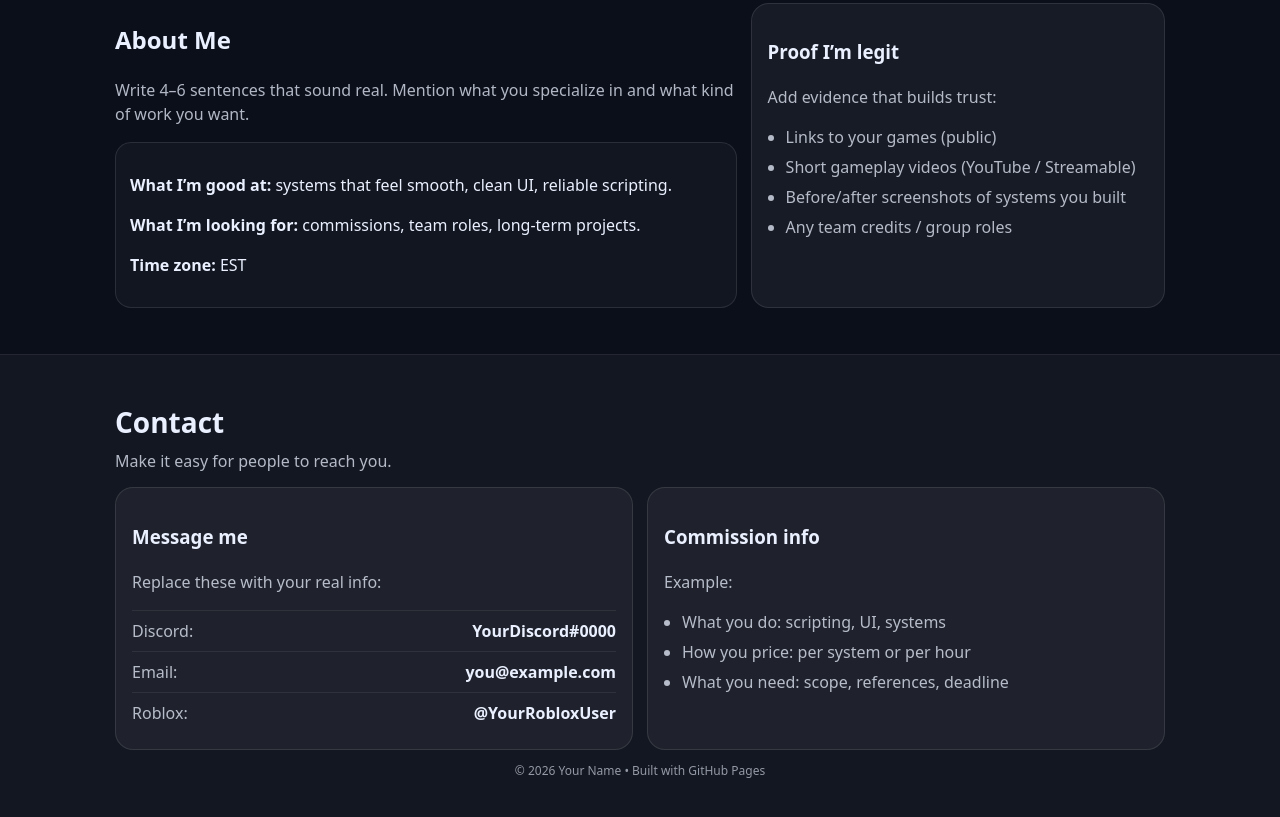
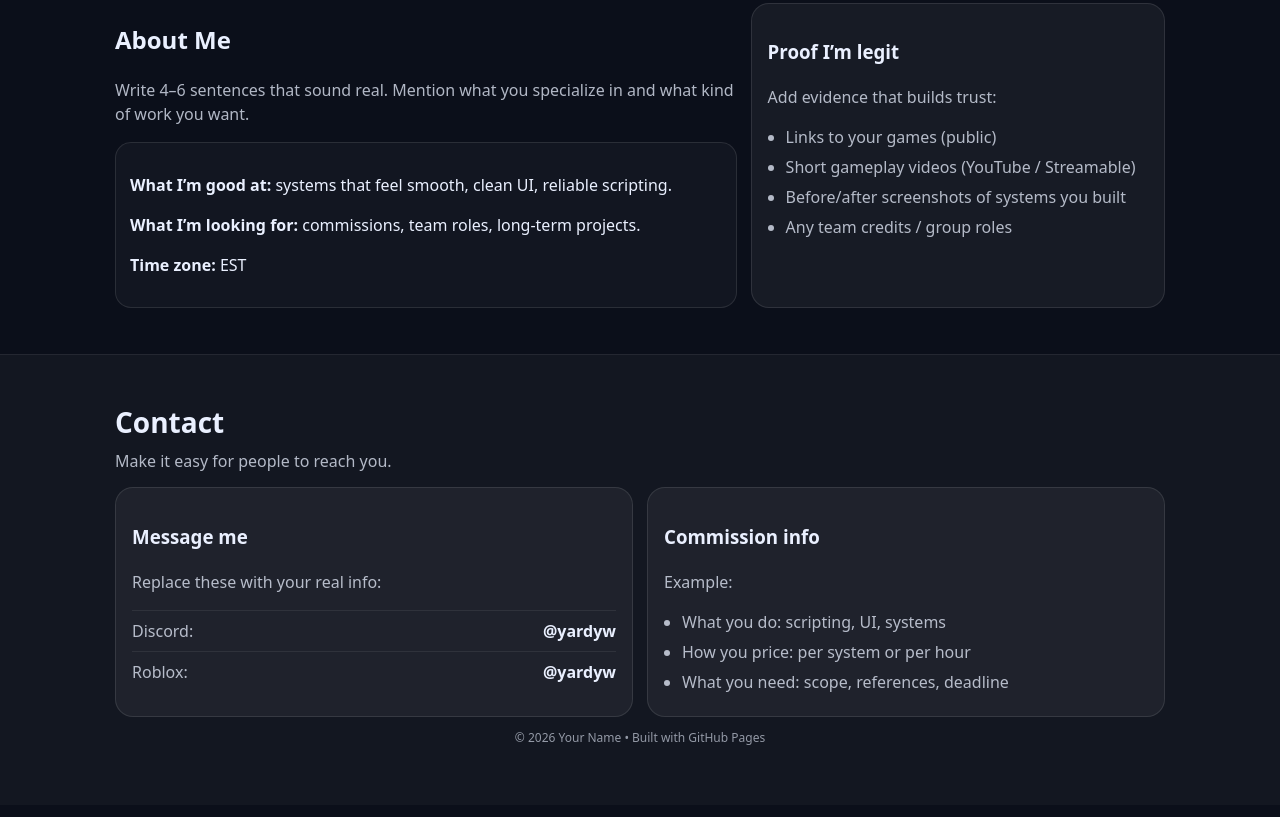
Before and after one commit to nicholasgeorg3/yardywportfolio, a plain HTML site: page index.html in a window 1280 px wide. Shown: the part 1635-2452 px from the top of the page. Drawn offline with Linux system fonts and the light colour scheme.

Commit message:
Update index.html

```diff
--- a/index.html
+++ b/index.html
@@ -3,7 +3,7 @@
 <head>
   <meta charset="UTF-8" />
   <meta name="viewport" content="width=device-width, initial-scale=1" />
-  <title>Roblox Dev Portfolio | Yardyw's Portfolio</title>
+  <title>Yardyw's Portfolio</title>
   <meta name="description" content="Roblox developer portfolio showcasing projects, skills, and experience." />
 <link rel="stylesheet" href="style.css">
 </head>
@@ -11,7 +11,7 @@
 
   <header class="topbar">
     <div class="container bar">
-      <a class="brand" href="#top">Your Name<span class="dot">.</span></a>
+      <a class="brand" href="#top">Yardyw's Portfolio<span class="dot">.</span></a>
       <nav class="nav">
         <a href="#projects">Projects</a>
         <a href="#skills">Skills</a>
@@ -220,9 +220,8 @@
             <h3>Message me</h3>
             <p class="muted">Replace these with your real info:</p>
             <div class="contact-lines">
-              <div><span>Discord:</span> <strong>YourDiscord#0000</strong></div>
-              <div><span>Email:</span> <strong>you@example.com</strong></div>
-              <div><span>Roblox:</span> <strong>@YourRobloxUser</strong></div>
+              <div><span>Discord:</span> <strong>@yardyw</strong></div>
+              <div><span>Roblox:</span> <strong>@yardyw</strong></div>
             </div>
           </div>
 
```
